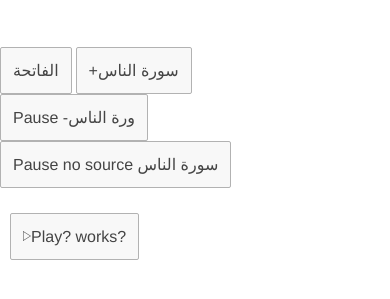
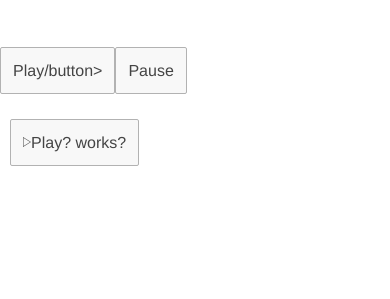
Before and after one commit to oah24/bismillah, a website: page www/index.html in a window 390 px wide. Shown: the part 89-388 px from the top of the page. Drawn offline with Linux system fonts and the light colour scheme; some packages are replaced by stand-ins of ours; files that its build step writes are made by us from their sources; files whose address does not match are found by name; a web font is replaced by a local one.

Commit message:
Update index.html

```diff
--- a/www/index.html
+++ b/www/index.html
@@ -37,11 +37,9 @@
 	  <br>
 
 
-	  <button class="button" ng-click="play('http://quran.almukhmasy.com/001.mp3')" >الفاتحة</button> <!--Plays from internet and works fine -->
-	  <button class="button" ng-click="play('/android_asset/www/mp3/114.mp3')" >+سورة الناس</button><br> <!--Plays from local file and works fine -->
+	  <button class="button" ng-click="play('/android_asset/www/mp3/114.mp3')" >Play/button><br> <!--Plays from local file and works fine -->
 
-	  <button class="button" ng-click="pause('/android_asset/www/mp3/114.mp3')" >Pause -ورة الناس</button> <br>
-	  <button class="button" ng-click="pause()" >Pause no source سورة الناس</button><br>
+	  <button class="button" ng-click="pause('/android_asset/www/mp3/114.mp3')" >Pause </button> <br>
 
 
 	  <br>
```
